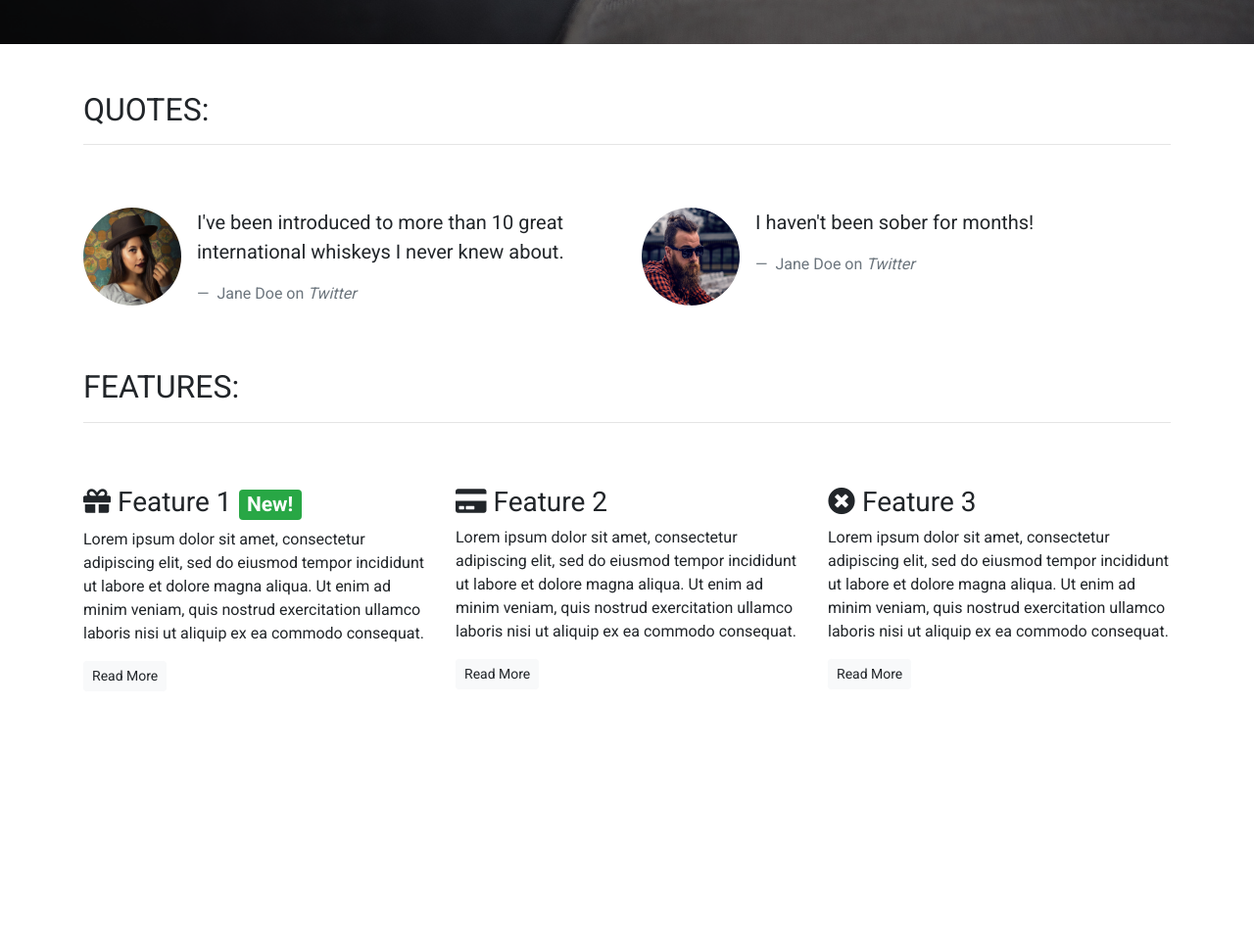
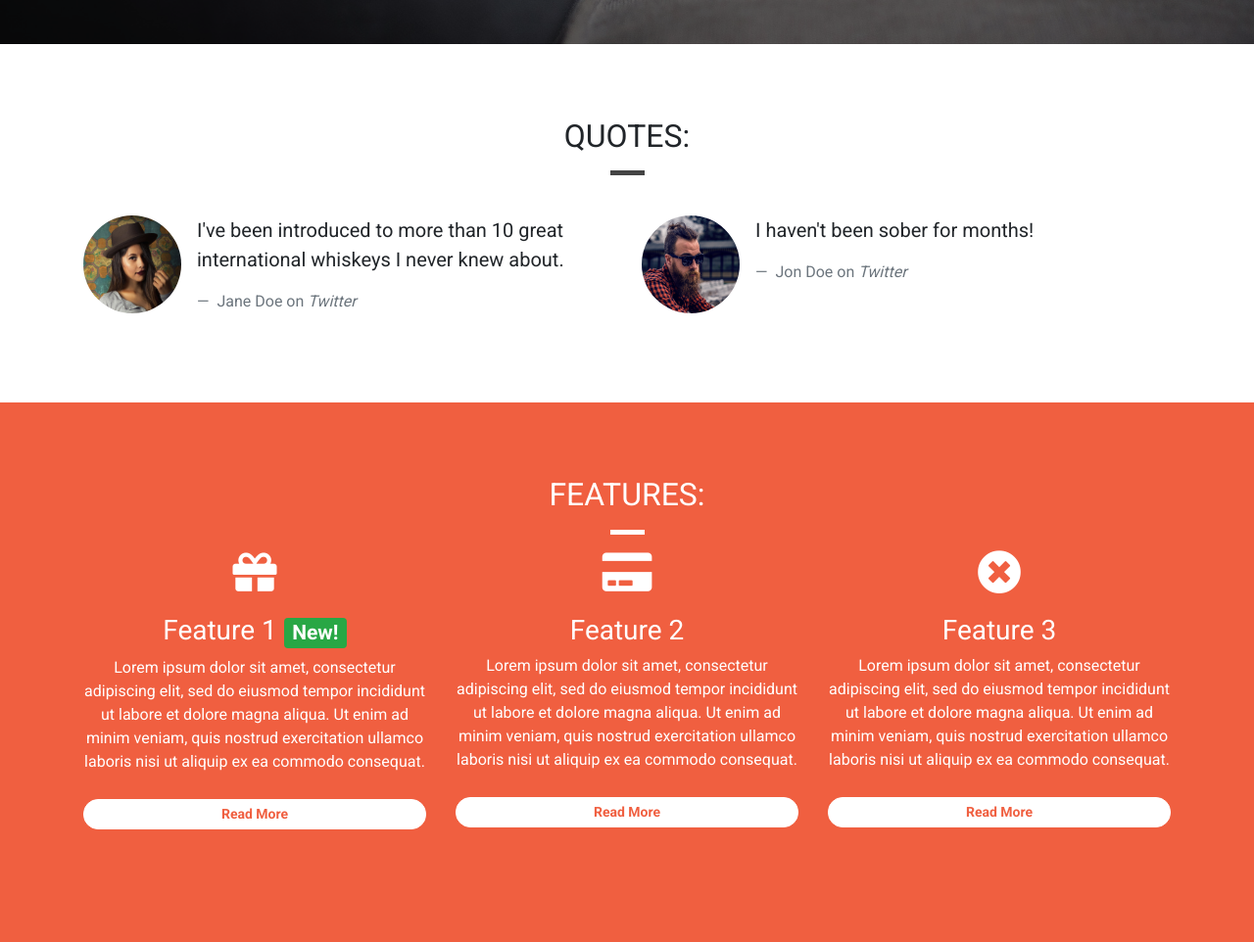
Before and after one commit to JackH1155/bootstrap, a plain HTML site: page index.html in a window 1280 px wide. Shown: the part 755-1717 px from the top of the page at 98% size. Before the commit the page ends 1477 px from the top, so only its background shows below. Drawn offline with nearby package versions, Linux system fonts and the light colour scheme.

Commit message:
style feature

```diff
--- a/css/style.css
+++ b/css/style.css
@@ -1,5 +1,12 @@
 body {
     font-family: 'Roboto', sans-serif;
+}
+
+.container-wrapper {}
+
+.container-wrapper--red {
+    background-color: #f05f40;
+    color: white;
 }
 
 .alert-container .col-12 {
@@ -44,21 +51,51 @@ body {
 
 .feature-container {}
 
+/* Page headers */
+
+.page-header {
+    margin-bottom: 0;
+    border-bottom: 0;
+    text-align: center;
+}
+
+.page-header h2 {
+    margin: 0;
+}
+
+.quotes .page-header {
+    margin-bottom: 25px;
+}
+
 /* Block dividers */
 
 .block-divider {
     width: 75px;
     height: 5px;
     border: 0;
+    background-color: #444;
 }
 
 .block-divider--orange {
     background-color: #f05f40;
 }
 
+.block-divider--white {
+    background-color: white;
+}
+
 .block-divider--short {
     width: 35px;
 }
+
+/* Content containers */
+
+.content-container {
+    padding-top: 75px;
+    padding-bottom: 75px;
+}
+
+
 
 /* Navbar */
 
@@ -134,3 +171,24 @@ body {
     background-color: #df4929;
     border-color: #df4929;
 }
+
+.feature {
+    text-align: center;
+    margin-bottom: 40px;
+}
+
+.feature i {
+    margin-bottom: 20px;
+    font-size: 45px;
+    line-height: 45px;
+}
+
+.feature .btn {
+    background-color: white;
+    border-color: white;
+    border-radius: 15px;
+    min-width: 100%;
+    font-weight: bold;
+    margin-top: 10px;
+    color: #f05f40;
+}
--- a/index.html
+++ b/index.html
@@ -117,12 +117,13 @@
 			<!-- /.callout -->
 		</div>
 		<!-- Quotes -->
-		<div class="container quotes-container">
+     <div class="container-wrapper">
+		<div class="container quotes-container content-container">
 			<section class="quotes">
 				<div class="row">
-					<div class="col-12 my-5">
+					<div class="col-12 page-header">
 						<h2 class="text-uppercase">Quotes:</h2>
-						<hr />
+						<hr class="block-divider block-divider--short">
 					</div>
 				</div>
 				<div class="row">
@@ -161,7 +162,7 @@
 								<blockquote class="blockquote">
 									<p>I haven't been sober for months!</p>
 									<footer class="blockquote-footer">
-										Jane Doe on <cite title="Twitter">Twitter</cite>
+										Jon Doe on <cite title="Twitter">Twitter</cite>
 									</footer>
 								</blockquote>
 							</div>
@@ -171,20 +172,22 @@
 			</section>
 			<!-- /.quotes -->
 		</div>
+  </div>
 		<!-- Features -->
-		<div class="container feature-container">
+     <div class="container-wrapper container-wrapper--red">
+		<div class="container feature-container content-container">
 			<section class="features">
 				<div class="row">
-					<div class="col-12 my-5">
+					<div class="col-12 page-header">
 						<h2 class="text-uppercase">Features:</h2>
-						<hr />
+						<hr class="block-divider block-divider--short block-divider--white">
 					</div>
 				</div>
 				<div class="row">
 					<div class="col-12 col-md-6 col-lg-4">
 						<div class="feature">
 							<h3>
-								<i class="fas fa-gift d-none d-sm-inline"></i> Feature 1
+								<i class="fas fa-gift d-none d-sm-block"></i> Feature 1
 								<span class="badge badge-success">New!</span>
 							</h3>
 							<p>
@@ -198,7 +201,7 @@
 					</div>
 					<div class="col-12 col-md-6 col-lg-4">
 						<div class="feature">
-							<h3><i class="fas fa-credit-card d-none d-sm-inline"></i> Feature 2</h3>
+							<h3><i class="fas fa-credit-card d-none d-sm-block"></i> Feature 2</h3>
 							<p>
 								Lorem ipsum dolor sit amet, consectetur adipiscing elit, sed do
 								eiusmod tempor incididunt ut labore et dolore magna aliqua. Ut enim
@@ -211,7 +214,7 @@
 					<div class="col-12 d-md-none d-lg-block col-lg-4">
 						<div class="feature">
 							<h3>
-								<i class="fas fa-times-circle d-none d-sm-inline"></i> Feature 3
+								<i class="fas fa-times-circle d-none d-sm-block"></i> Feature 3
 							</h3>
 							<p>
 								Lorem ipsum dolor sit amet, consectetur adipiscing elit, sed do
@@ -226,6 +229,7 @@
 			</section>
 			<!-- /.features -->
 		</div>
+  </div>
 
 		<div class="modal" tabindex="-1" role="dialog" id="signUpModal">
 			<div class="modal-dialog" role="document">
```
